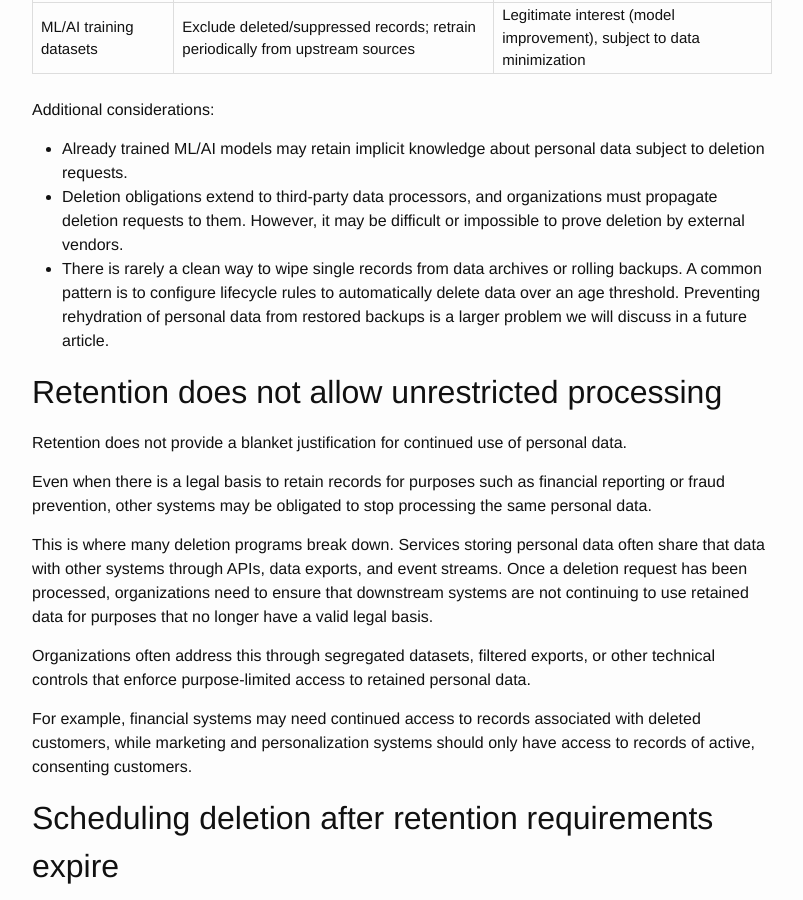
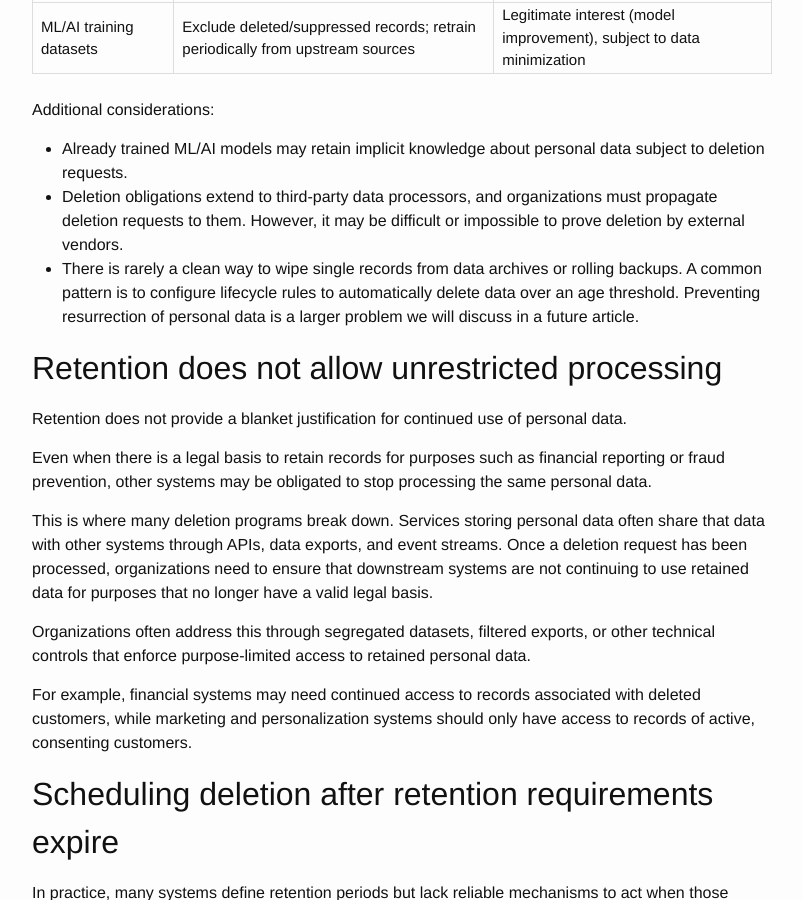
Before and after one commit to msayson/msayson.github.io, a Jekyll site: the page built from _posts/2026-06-20-deletion-is-not-always-deletion.markdown, in a window 1280 px wide and 900 px high, scrolled down 1735 px. Shown: the whole window, without its empty margins (238-1041 px from the left). Built offline with Jekyll 4.4.1, drawn with Linux system fonts in a browser that asks for light colours.

Commit message:
Replace prior incorrect use of term rehydration with resurrection

```diff
--- a/_posts/2026-06-20-deletion-is-not-always-deletion.markdown
+++ b/_posts/2026-06-20-deletion-is-not-always-deletion.markdown
@@ -28,7 +28,7 @@
 Additional considerations:
 * Already trained ML/AI models may retain implicit knowledge about personal data subject to deletion requests.
 * Deletion obligations extend to third-party data processors, and organizations must propagate deletion requests to them. However, it may be difficult or impossible to prove deletion by external vendors.
-* There is rarely a clean way to wipe single records from data archives or rolling backups. A common pattern is to configure lifecycle rules to automatically delete data over an age threshold. Preventing rehydration of personal data from restored backups is a larger problem we will discuss in a future article.
+* There is rarely a clean way to wipe single records from data archives or rolling backups. A common pattern is to configure lifecycle rules to automatically delete data over an age threshold. Preventing resurrection of personal data is a larger problem we will discuss in a future article.
 
 ## Retention does not allow unrestricted processing
 
```
Also changed, not shown: _posts/2026-05-30-why-data-deletion-is-still-unsolved.md (+1 -1 lines).
